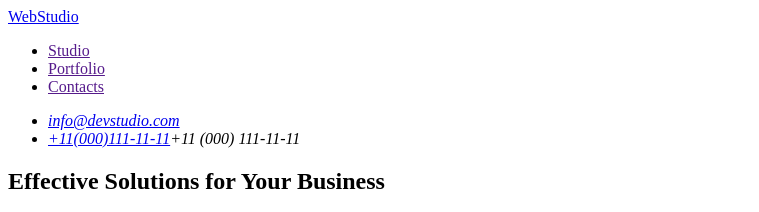
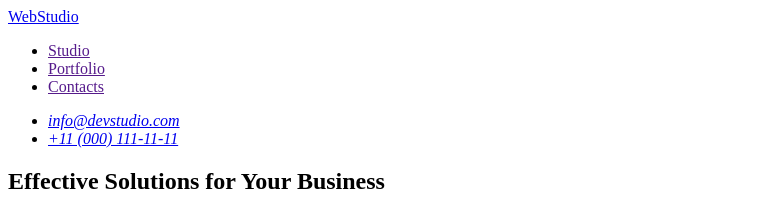
Before and after one commit to odnavdoma/goit-markup-hw-01, a plain HTML site: page index.html in a window 1280 px wide. Shown: the top 212 px of the page, without its empty margins (0-759 px from the left). Drawn offline with Linux system fonts and the light colour scheme.

Commit message:
Add files via upload

```diff
--- a/index.html
+++ b/index.html
@@ -18,7 +18,7 @@
     <address>
         <ul>
             <li><a href="mailto:info@devstudio.com">info@devstudio.com</a></li>
-            <li><a href="tel:+11(000)1111111">+11(000)111-11-11</a>+11 (000) 111-11-11</li>
+            <li><a href="tel:+110001111111">+11 (000) 111-11-11</a></li>
         </ul>
     </address>
    </header>
```
